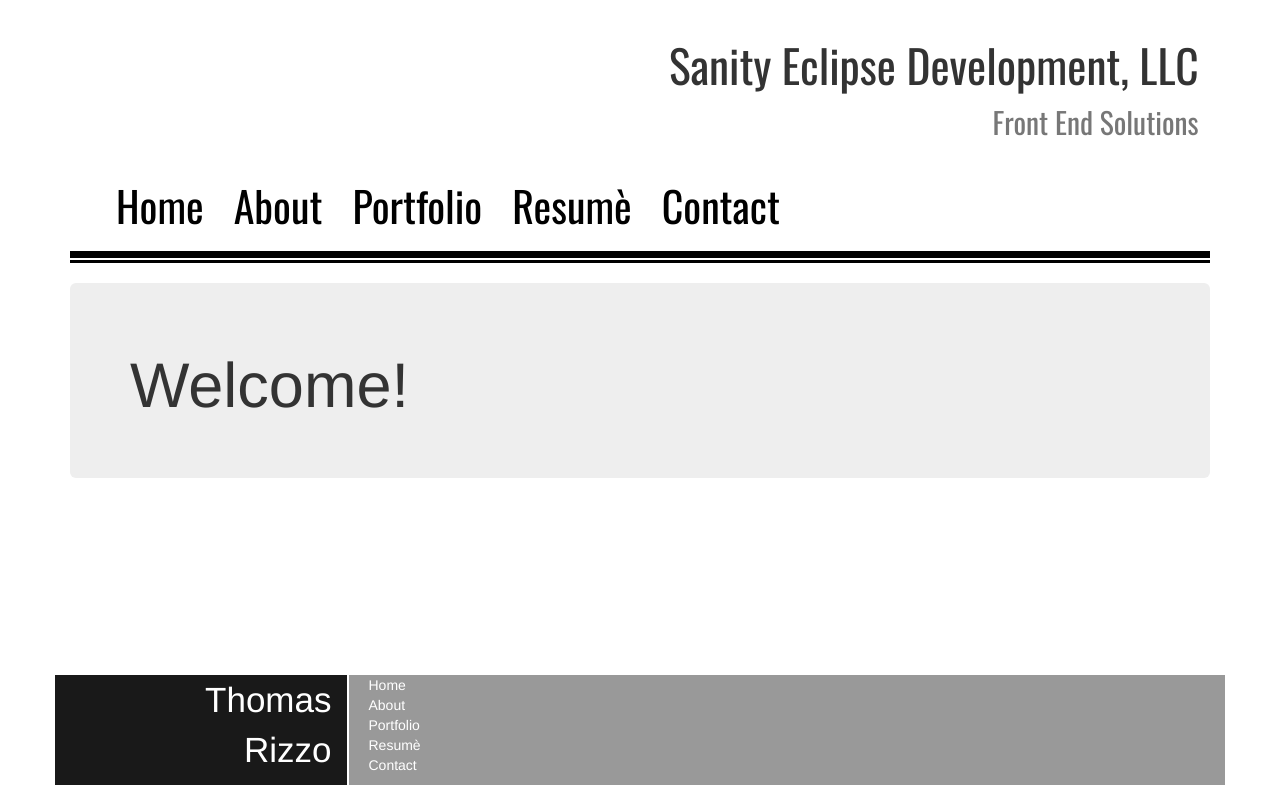
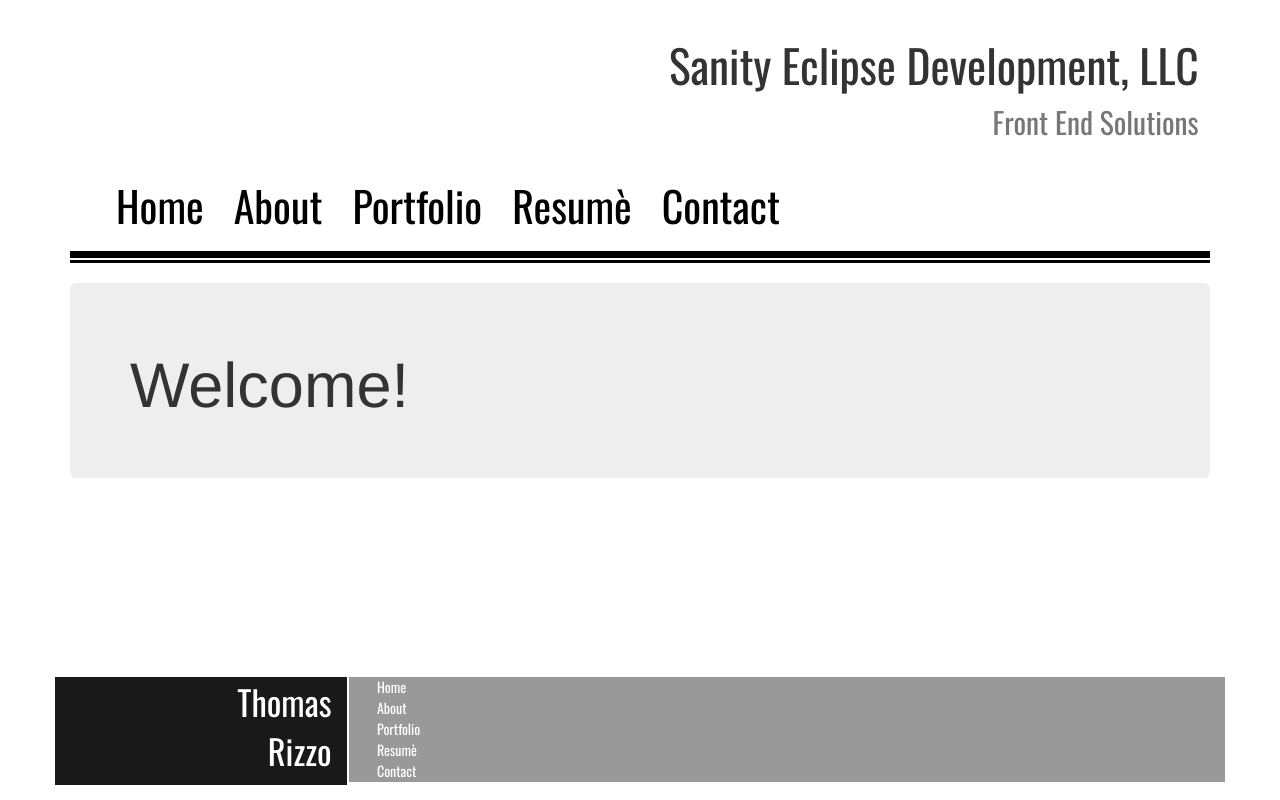
Before and after one commit to SanityEclipse/SED-business-site, an Angular app: page /home in a window 1280 px wide. Built offline with nearby package versions, Linux system fonts and the light colour scheme.

Commit message:
Added ng2 anchor tags to footer.

```diff
--- a/src/app/core/footer/footer.component.css
+++ b/src/app/core/footer/footer.component.css
@@ -5,21 +5,24 @@
 .col-md-3 {
   background-color: #000000;
   opacity: 0.9;
-  border-right: 1px solid #ffffff
+  border-right: 1px solid #ffffff;
 }
 
 .col-md-3 > p {
   color: #ffffff;
-  font-size: 2.5em
+  font-size: 2.45em;
+  font-family: 'Oswald', sans-serif;
 }
 
 .col-md-9 {
   background-color: #000000;
   opacity: 0.4;
-  border-left: 1px solid #ffffff
+  border-left: 1px solid #ffffff;
 }
 
-.col-md-9 > p {
+.col-md-9 > a {
   padding-left: 5px;
-  color: #ffffff
+  color: #ffffff;
+  font-family: 'Oswald', sans-serif;
+  margin-left: 1%;
 }
--- a/src/app/core/footer/footer.component.html
+++ b/src/app/core/footer/footer.component.html
@@ -8,17 +8,11 @@
           </p>
         </div>
         <div class="col-md-9">
-          <p>
-            Home
-            <br>
-            About
-            <br>
-            Portfolio
-            <br>
-            Resumè
-            <br>
-            Contact
-          </p>
+          <a routerLink="home"      routerLinkActive='active'>Home<span class="sr-only">(current)</span></a><br>
+          <a routerLink="about-me"  routerLinkActive='active'>About</a><br>
+          <a routerLink="portfolio" routerLinkActive='active'>Portfolio</a><br>
+          <a routerLink="resume"    routerLinkActive='active'>Resumè</a><br>
+          <a routerLink="contact"   routerLinkActive='active'>Contact</a><br>
         </div>
       </div>
     </div>
```
